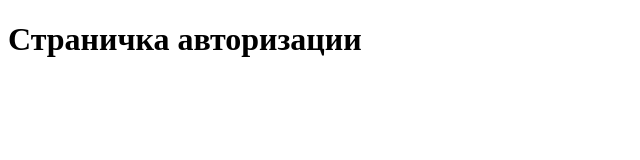
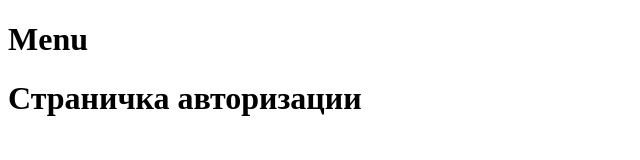
Before and after one commit to hudreeeh/test4, a plain HTML site: page index.html in a window 1280 px wide. Shown: the whole page, without its empty margins (0-640 px from the left). Drawn offline with Linux system fonts and the light colour scheme.

Commit message:
feat: added header

```diff
--- a/index.html
+++ b/index.html
@@ -9,6 +9,9 @@
     <link rel="stylesheet" href="style.css">
 </head>
 <body>
+<header>
+    <h1>Menu</h1>
+</header>
 <div class="container">
     <h1>Страничка авторизации</h1>
 </div>
```
